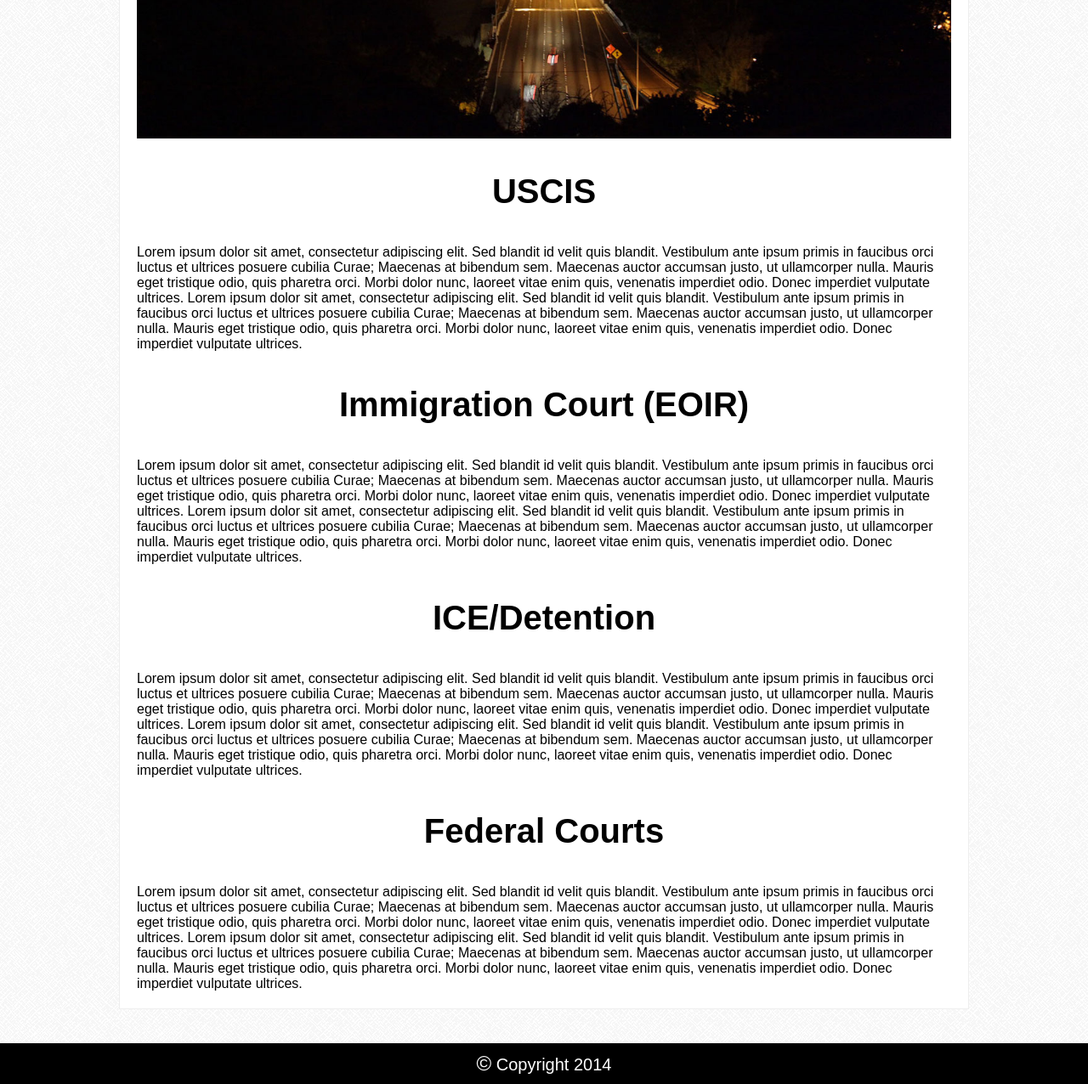
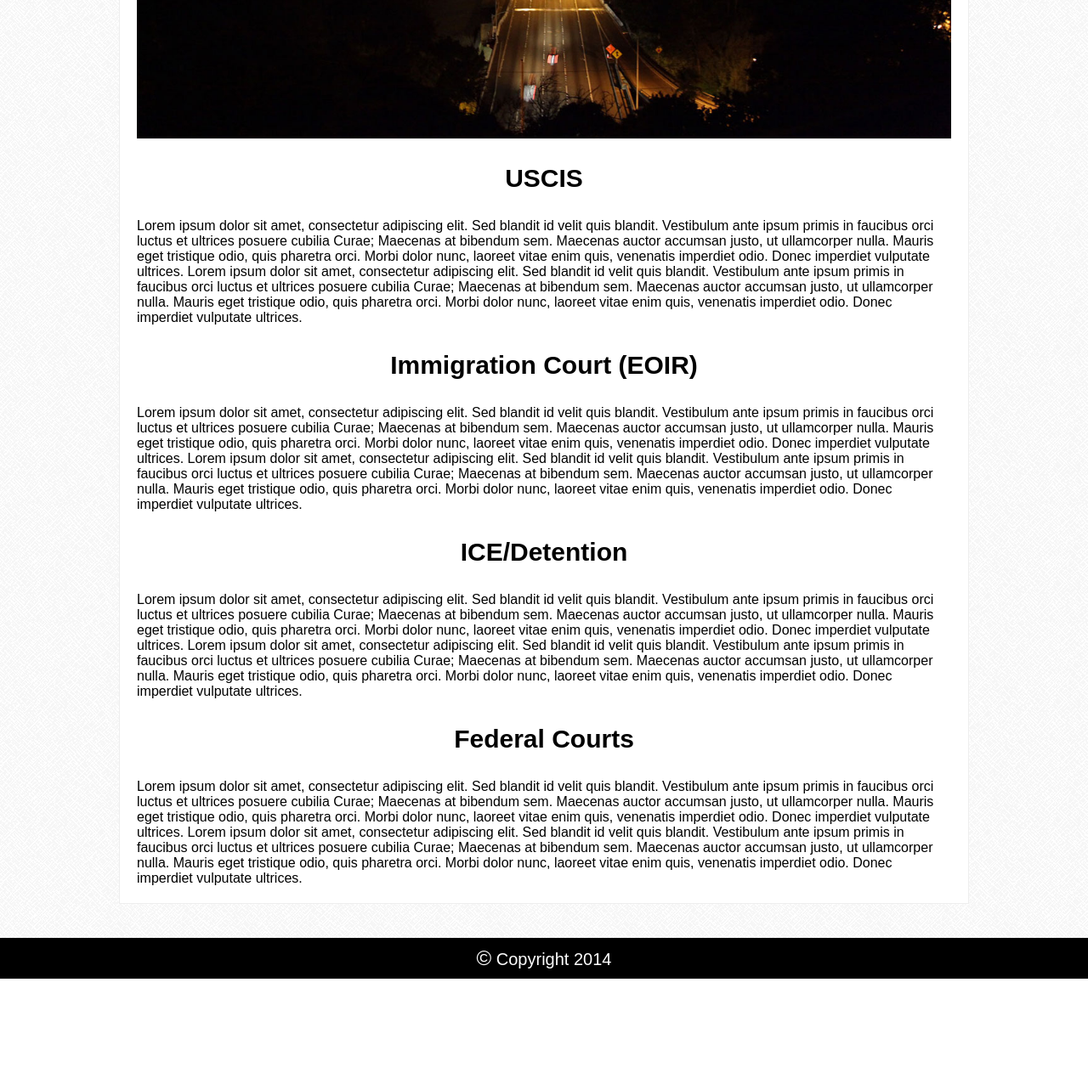
Before and after one commit to mv2sa/bolhufasLaw, a PHP site: page /resources.html in a window 1280 px wide. Shown: the part 658-1934 px from the top of the page at 85% size. After the commit the page ends 1810 px from the top, so only its background shows below. Run offline with PHP 8.4, Linux system fonts and the light colour scheme; some libraries are stand-ins or nearby versions; some web fonts are replaced.

Commit message:
Desktop Resource page h3 size changed

```diff
--- a/css/main.css
+++ b/css/main.css
@@ -314,9 +314,59 @@
 
 /* Resources Page */
 
-.rp-something {
+.ap-wrapper.main {
+    width: 50%;
+}
 
+.ap-wrapper {
+    position: relative;
+    width: 100%;
+    background-color: white;
+    padding: 1em;
+    margin: 2em auto 0;
+    border: 1px solid #eee;
 }
+
+.ap-wrapper > div {
+    position:relative;
+    height: 100%;
+    overflow: hidden;
+}
+
+.ap-wrapper .s-headingImg {
+    width: 100%;
+    display: block;
+    margin-left: auto;
+    margin-right: auto;
+}
+
+.ap-wrapper > div > p {
+    font-size: 0.8em;
+    margin-bottom: 0em;
+}
+
+.ap-wrapper .ap-bottomLink {
+    position: absolute;
+    text-decoration: none;
+    color: #8f0000;
+    bottom: 0.1em;
+    right: 0.1em;
+}
+
+.ap-wrapper .ap-bottomLink:after {
+    font-family: 'FontAwesome';
+    content: '\f138';
+    padding-left: 0.5em;
+}
+#s-titleChild {
+    text-align: center;
+    font-size: 1.5em;
+}
+.ap-title {
+    text-align: center;
+    font-size: 2.5em;
+}
+
 
 /* Contact Us Page */
 
--- a/resources.html
+++ b/resources.html
@@ -88,19 +88,19 @@
             <article class="ap-wrapper">
                 <div>
                     <img class="s-headingImg" src="img/heading2.jpg" alt="Resources" />
-                    <h3>USCIS</h3>
+                    <h3 id="s-titleChild">USCIS</h3>
                     <p>
                         Lorem ipsum dolor sit amet, consectetur adipiscing elit. Sed blandit id velit quis blandit. Vestibulum ante ipsum primis in faucibus orci luctus et ultrices posuere cubilia Curae; Maecenas at bibendum sem. Maecenas auctor accumsan justo, ut ullamcorper nulla. Mauris eget tristique odio, quis pharetra orci. Morbi dolor nunc, laoreet vitae enim quis, venenatis imperdiet odio. Donec imperdiet vulputate ultrices. Lorem ipsum dolor sit amet, consectetur adipiscing elit. Sed blandit id velit quis blandit. Vestibulum ante ipsum primis in faucibus orci luctus et ultrices posuere cubilia Curae; Maecenas at bibendum sem. Maecenas auctor accumsan justo, ut ullamcorper nulla. Mauris eget tristique odio, quis pharetra orci. Morbi dolor nunc, laoreet vitae enim quis, venenatis imperdiet odio. Donec imperdiet vulputate ultrices.
                     </p>
-                    <h3>Immigration Court (EOIR)</h3>
+                    <h3 id="s-titleChild">Immigration Court (EOIR)</h3>
                     <p>
                         Lorem ipsum dolor sit amet, consectetur adipiscing elit. Sed blandit id velit quis blandit. Vestibulum ante ipsum primis in faucibus orci luctus et ultrices posuere cubilia Curae; Maecenas at bibendum sem. Maecenas auctor accumsan justo, ut ullamcorper nulla. Mauris eget tristique odio, quis pharetra orci. Morbi dolor nunc, laoreet vitae enim quis, venenatis imperdiet odio. Donec imperdiet vulputate ultrices. Lorem ipsum dolor sit amet, consectetur adipiscing elit. Sed blandit id velit quis blandit. Vestibulum ante ipsum primis in faucibus orci luctus et ultrices posuere cubilia Curae; Maecenas at bibendum sem. Maecenas auctor accumsan justo, ut ullamcorper nulla. Mauris eget tristique odio, quis pharetra orci. Morbi dolor nunc, laoreet vitae enim quis, venenatis imperdiet odio. Donec imperdiet vulputate ultrices.
                     </p>
-                    <h3>ICE/Detention</h3>
+                    <h3 id="s-titleChild">ICE/Detention</h3>
                     <p>
                         Lorem ipsum dolor sit amet, consectetur adipiscing elit. Sed blandit id velit quis blandit. Vestibulum ante ipsum primis in faucibus orci luctus et ultrices posuere cubilia Curae; Maecenas at bibendum sem. Maecenas auctor accumsan justo, ut ullamcorper nulla. Mauris eget tristique odio, quis pharetra orci. Morbi dolor nunc, laoreet vitae enim quis, venenatis imperdiet odio. Donec imperdiet vulputate ultrices. Lorem ipsum dolor sit amet, consectetur adipiscing elit. Sed blandit id velit quis blandit. Vestibulum ante ipsum primis in faucibus orci luctus et ultrices posuere cubilia Curae; Maecenas at bibendum sem. Maecenas auctor accumsan justo, ut ullamcorper nulla. Mauris eget tristique odio, quis pharetra orci. Morbi dolor nunc, laoreet vitae enim quis, venenatis imperdiet odio. Donec imperdiet vulputate ultrices.
                     </p>
-                    <h3>Federal Courts</h3>
+                    <h3 id="s-titleChild">Federal Courts</h3>
                     <p>
                         Lorem ipsum dolor sit amet, consectetur adipiscing elit. Sed blandit id velit quis blandit. Vestibulum ante ipsum primis in faucibus orci luctus et ultrices posuere cubilia Curae; Maecenas at bibendum sem. Maecenas auctor accumsan justo, ut ullamcorper nulla. Mauris eget tristique odio, quis pharetra orci. Morbi dolor nunc, laoreet vitae enim quis, venenatis imperdiet odio. Donec imperdiet vulputate ultrices. Lorem ipsum dolor sit amet, consectetur adipiscing elit. Sed blandit id velit quis blandit. Vestibulum ante ipsum primis in faucibus orci luctus et ultrices posuere cubilia Curae; Maecenas at bibendum sem. Maecenas auctor accumsan justo, ut ullamcorper nulla. Mauris eget tristique odio, quis pharetra orci. Morbi dolor nunc, laoreet vitae enim quis, venenatis imperdiet odio. Donec imperdiet vulputate ultrices.
                     </p>
```
